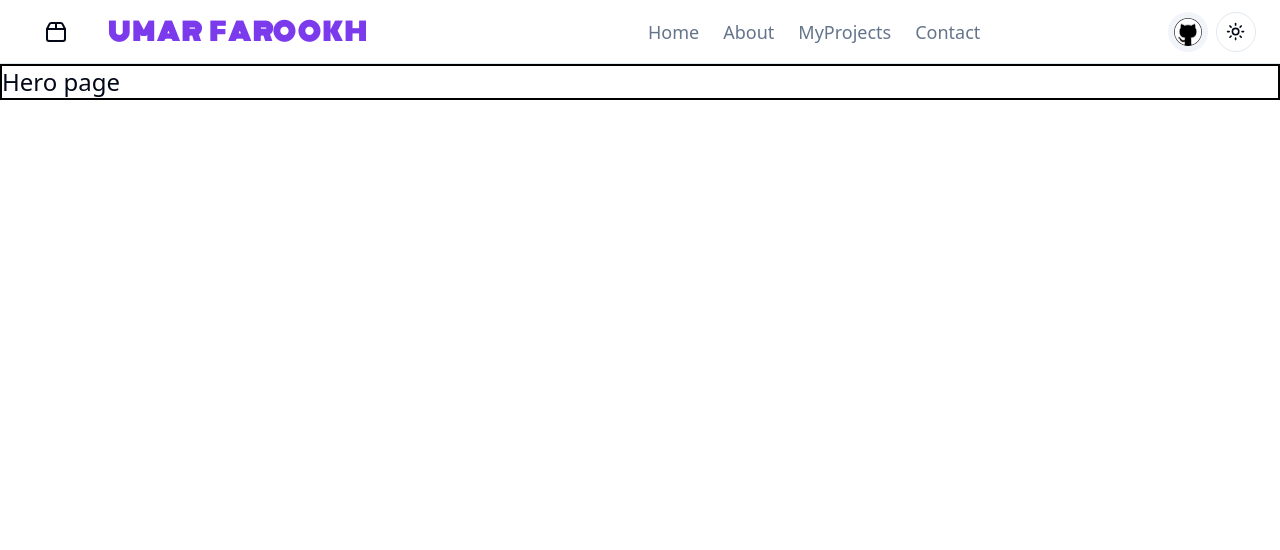
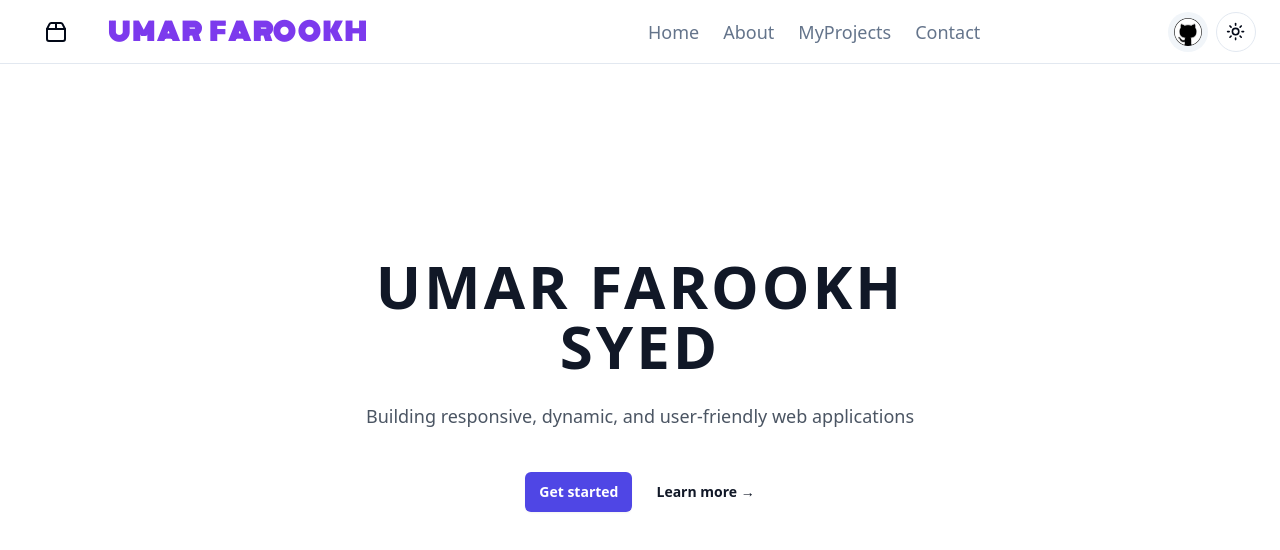
Before and after one commit to umarfarookh12/umar_profile, a React (Vite) app: page / in a window 1280 px wide. Shown: the top 550 px of the page. Built offline with nearby package versions, Linux system fonts and the light colour scheme; a web font is replaced by a local one.

Commit message:
home page for inital hero section

```diff
--- a/src/components/routes/Home.tsx
+++ b/src/components/routes/Home.tsx
@@ -1,8 +1,36 @@
+// import { Button } from "../ui/button";
+// import { Card } from "../ui/card";
+
 const Home = () => {
   return (
-    <div className="border border-black">
-      <h1 className="text-2xl border border-black">Hero page</h1>
-    </div>
+    <>
+      <div className="relative px-6">
+        <div className="mx-auto max-w-2xl py-32 sm:py-48">
+          <div className="text-center">
+            <h1 className="text-4xl font-bold text-gray-900 tracking-wider dark:text-white uppercase sm:text-6xl">
+              Umar farookh syed
+            </h1>
+            <p className="mt-6 text-lg leading-8 text-gray-600 dark:text-slate-300">
+              Building responsive, dynamic, and user-friendly web applications
+            </p>
+            <div className="mt-10 flex items-center justify-center gap-x-6">
+              <a
+                href="#"
+                className="rounded-md bg-indigo-600 px-3.5 py-2.5 text-sm font-semibold text-white shadow-sm hover:bg-indigo-500 focus-visible:outline focus-visible:outline-2 focus-visible:outline-offset-2 focus-visible:outline-indigo-600"
+              >
+                Get started
+              </a>
+              <a
+                href="#"
+                className="text-sm font-semibold leading-6 text-gray-900"
+              >
+                Learn more <span aria-hidden="true">→</span>
+              </a>
+            </div>
+          </div>
+        </div>
+      </div>
+    </>
   );
 };
 
```
